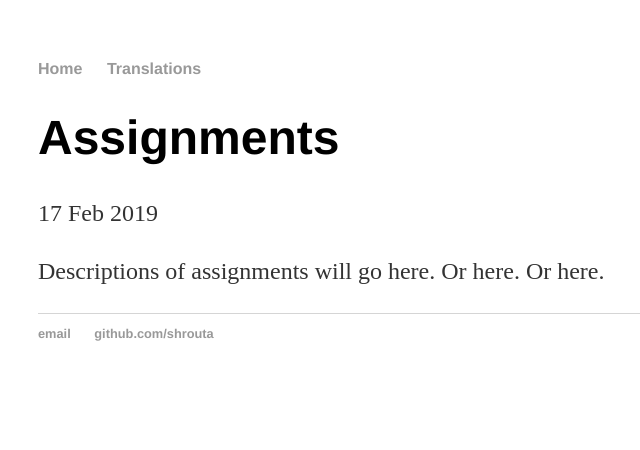
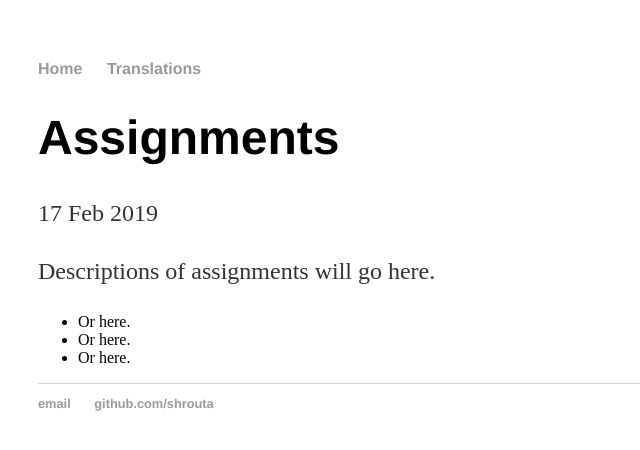
Before and after one commit to shrouta/shrouta.github.io, a Jekyll site: the page built from _posts/2019-02-17-assignment.markdown, in a window 1280 px wide. Shown: the top 450 px of the page, without its empty margins (154-794 px from the left). Built offline with Jekyll 4.4.1, drawn with Linux system fonts in a browser that asks for light colours.

Commit message:
Update 2019-02-17-assignment.markdown

```diff
--- a/_posts/2019-02-17-assignment.markdown
+++ b/_posts/2019-02-17-assignment.markdown
@@ -4,5 +4,6 @@ title: "Assignments"
 date: 2019-02-17
 ---
 Descriptions of assignments will go here.
-Or here.
-Or here.
+* Or here.
+* Or here.
+* Or here.
```
